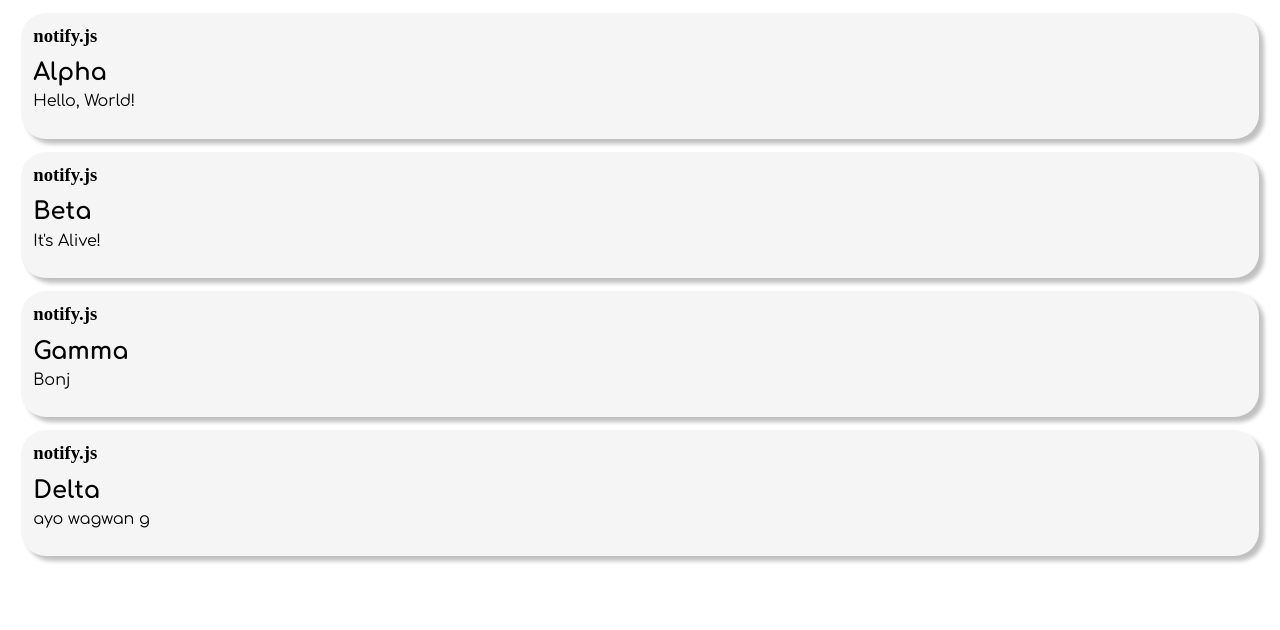
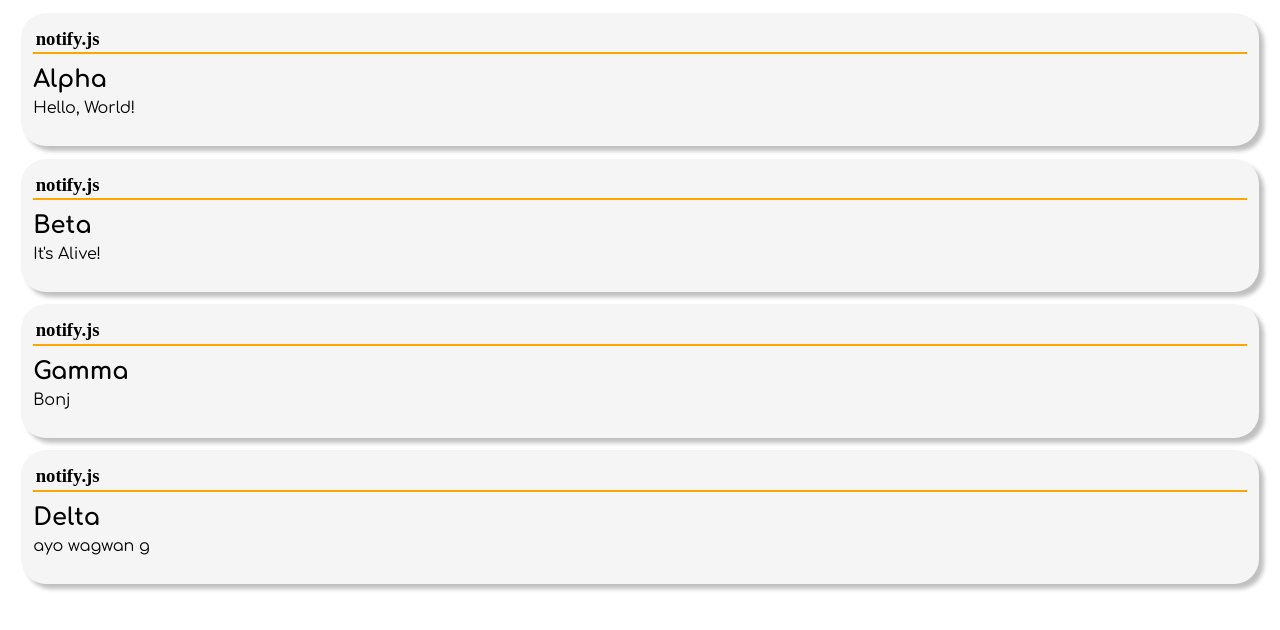
Before and after one commit to TheRunningStef/Nebula, a plain HTML site: page index.html in a window 1280 px wide. Drawn offline with Linux system fonts and the light colour scheme; a web font is replaced by a local one.

Commit message:
Updated appName break

```diff
--- a/styles.css
+++ b/styles.css
@@ -49,7 +49,8 @@
 .notification h3 {
 	font-family: Raleway Thin;
 	margin: 0%;
-	border-bottom: 2px orange;
+	border-bottom: 2px solid orange;
+	padding: 0.2%;
 }
 .notification h2 {
 	font-family: Comfortaa Bold;
```
